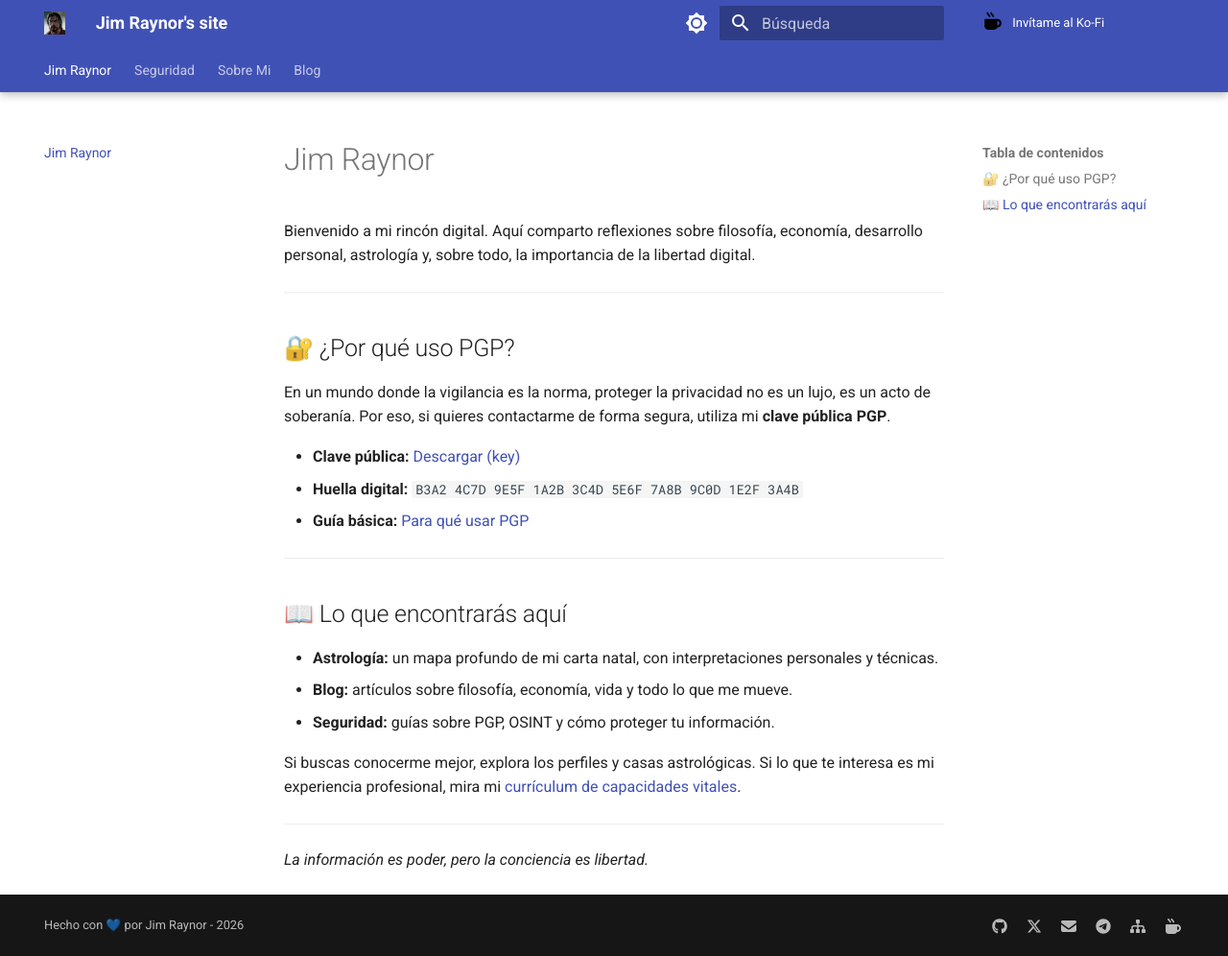
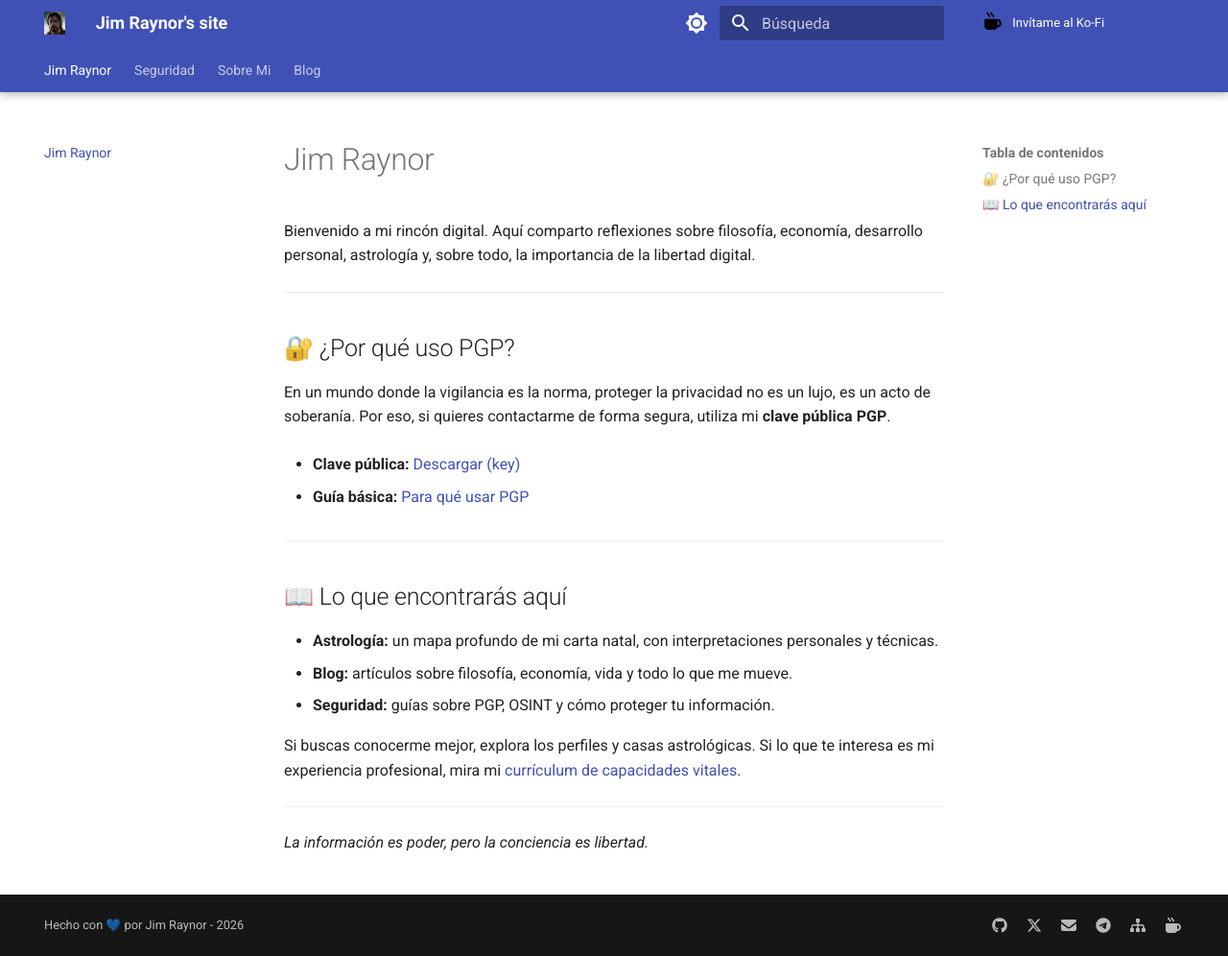
Before and after one commit to jimraynor88/blog, an MkDocs documentation site: the page built from docs/index.md, in a window 1280 px wide and 996 px high. Shown: the whole window at 96% size. Built offline with MkDocs 1.6.1 and Material for MkDocs 9.7.7, drawn with Linux system fonts in a browser that asks for light colours.

Commit message:
Update index.md

```diff
--- a/docs/index.md
+++ b/docs/index.md
@@ -8,9 +8,9 @@
 
 En un mundo donde la vigilancia es la norma, proteger la privacidad no es un lujo, es un acto de soberanía. Por eso, si quieres contactarme de forma segura, utiliza mi **clave pública PGP**.
 
-- **Clave pública:** [Descargar (key)](https://jim88.pp.ua/Seguridad/PGP/JimRaynor-PublicKey)
-- **Huella digital:** `B3A2 4C7D 9E5F 1A2B 3C4D 5E6F 7A8B 9C0D 1E2F 3A4B`
-- **Guía básica:** [Para qué usar PGP](/Seguridad/PGP/Para-que-usar-PGP)
+- **Clave pública:** [Descargar (key)](Seguridad/PGP/JimRaynor88_Public.key)
+
+- **Guía básica:** [Para qué usar PGP](/Seguridad/PGP/)
 
 ---
 
```
